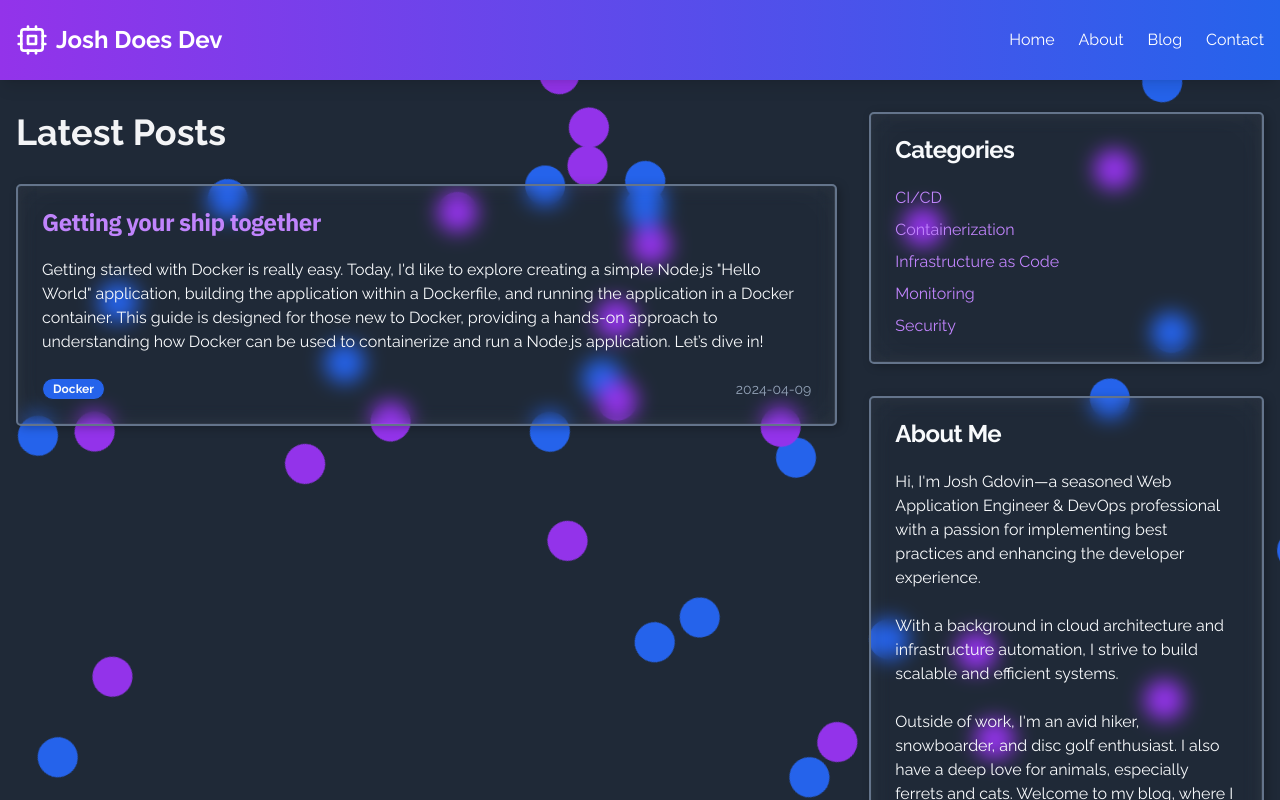
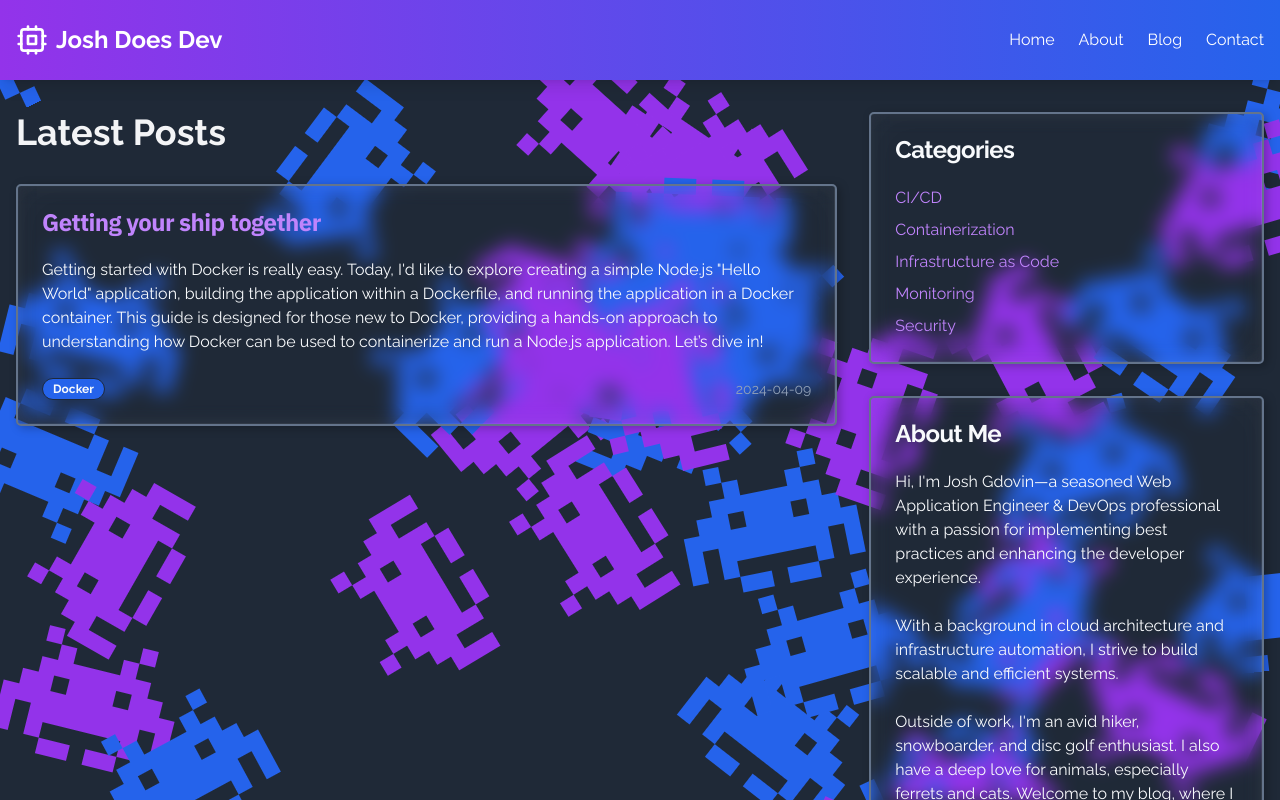
Before and after one commit to jgdovin/joshdoesdev, a Next.js app: page / in a window 1280 px wide. Shown: the top 800 px of the page. Built offline with nearby package versions, Linux system fonts and the light colour scheme.

Commit message:
i like it

```diff
--- a/src/components/custom/Background.tsx
+++ b/src/components/custom/Background.tsx
@@ -32,7 +32,7 @@ const generateRandomProperties = (index: number) => {
     animationDuration: duration,
     animationDelay: delay,
     transformOrigin,
-    boxShadow,
+
     color,
   };
 };
@@ -59,9 +59,10 @@ const Background = () => {
             animationDuration: spanProps.animationDuration,
             animationDelay: spanProps.animationDelay,
             transformOrigin: spanProps.transformOrigin,
-            boxShadow: spanProps.boxShadow,
+
             color: spanProps.color,
           }}
+          className="space-invader"
         ></span>
       ))}
     </div>
--- a/src/components/custom/background.css
+++ b/src/components/custom/background.css
@@ -16,9 +16,9 @@
 }
 
 .background span {
-  width: 5vmin;
+  /* width: 15vmin;
   height: 5vmin;
-  border-radius: 5vmin;
+  border-radius: 5vmin 5vmax 5vmax 5vmin; */
   backface-visibility: hidden;
   position: absolute;
   animation-name: move;
@@ -52,3 +52,79 @@
   /* Hide the corners of the header */
   overflow: hidden;
 }
+
+.space-invader:nth-child(odd) {
+  box-shadow: 0 0 0 1em #2563eb,
+  0 1em 0 1em #2563eb,
+  -2.5em 1.5em 0 .5em #2563eb,
+  2.5em 1.5em 0 .5em #2563eb,
+  -3em -3em 0 0 #2563eb,
+  3em -3em 0 0 #2563eb,
+  -2em -2em 0 0 #2563eb,
+  2em -2em 0 0 #2563eb,
+  -3em -1em 0 0 #2563eb,
+  -2em -1em 0 0 #2563eb,
+  2em -1em 0 0 #2563eb,
+  3em -1em 0 0 #2563eb,
+  -4em 0 0 0 #2563eb,
+  -3em 0 0 0 #2563eb,
+  3em 0 0 0 #2563eb,
+  4em 0 0 0 #2563eb,
+  -5em 1em 0 0 #2563eb,
+  -4em 1em 0 0 #2563eb,
+  4em 1em 0 0 #2563eb,
+  5em 1em 0 0 #2563eb,
+  -5em 2em 0 0 #2563eb,
+  5em 2em 0 0 #2563eb,
+  -5em 3em 0 0 #2563eb,
+  -3em 3em 0 0 #2563eb,
+  3em 3em 0 0 #2563eb,
+  5em 3em 0 0 #2563eb,
+  -2em 4em 0 0 #2563eb,
+  -1em 4em 0 0 #2563eb,
+  1em 4em 0 0 #2563eb,
+  2em 4em 0 0 #2563eb;
+  background: #2563eb;
+  width: 1em;
+  height: 1em;
+  overflow: hidden;
+  margin: 50px 0 70px 65px;
+}
+
+.space-invader:nth-child(even) {
+  box-shadow: 0 0 0 1em #9333ea,
+  0 1em 0 1em #9333ea,
+  -2.5em 1.5em 0 .5em #9333ea,
+  2.5em 1.5em 0 .5em #9333ea,
+  -3em -3em 0 0 #9333ea,
+  3em -3em 0 0 #9333ea,
+  -2em -2em 0 0 #9333ea,
+  2em -2em 0 0 #9333ea,
+  -3em -1em 0 0 #9333ea,
+  -2em -1em 0 0 #9333ea,
+  2em -1em 0 0 #9333ea,
+  3em -1em 0 0 #9333ea,
+  -4em 0 0 0 #9333ea,
+  -3em 0 0 0 #9333ea,
+  3em 0 0 0 #9333ea,
+  4em 0 0 0 #9333ea,
+  -5em 1em 0 0 #9333ea,
+  -4em 1em 0 0 #9333ea,
+  4em 1em 0 0 #9333ea,
+  5em 1em 0 0 #9333ea,
+  -5em 2em 0 0 #9333ea,
+  5em 2em 0 0 #9333ea,
+  -5em 3em 0 0 #9333ea,
+  -3em 3em 0 0 #9333ea,
+  3em 3em 0 0 #9333ea,
+  5em 3em 0 0 #9333ea,
+  -2em 4em 0 0 #9333ea,
+  -1em 4em 0 0 #9333ea,
+  1em 4em 0 0 #9333ea,
+  2em 4em 0 0 #9333ea;
+  background: #9333ea;
+  width: 1em;
+  height: 1em;
+  overflow: hidden;
+  margin: 50px 0 70px 65px;
+}
```
